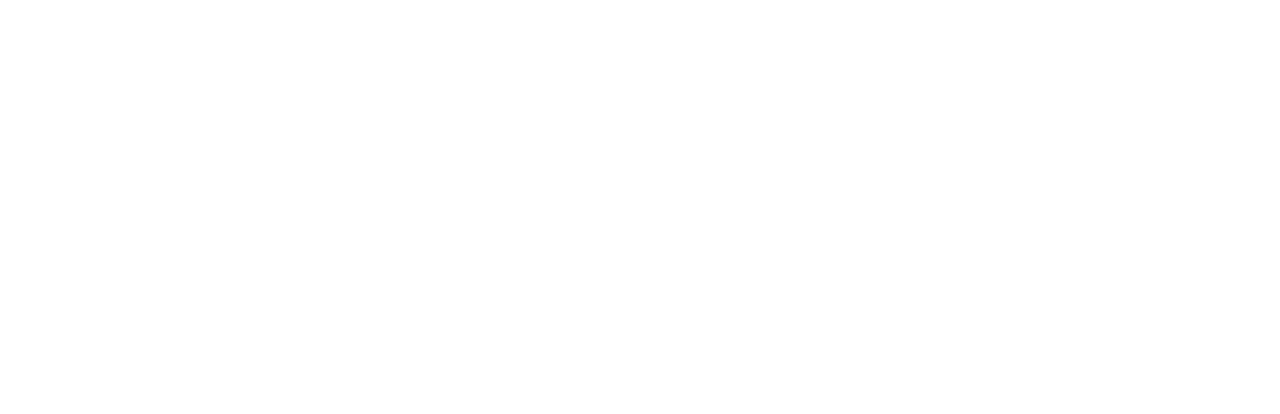
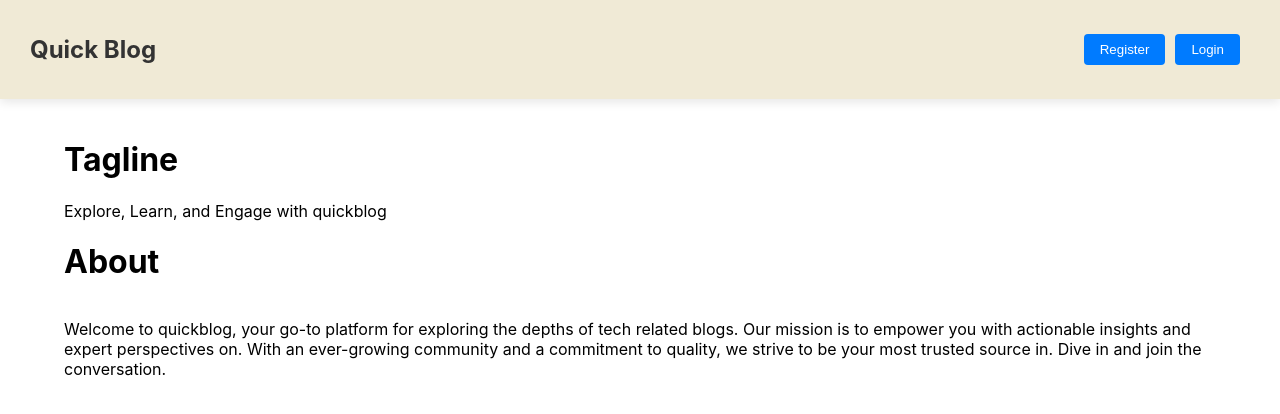
Before and after one commit to dhaneshkumarTech/blog-fronted, a React (Create React App) app: page / in a window 1280 px wide. Before the commit this address had no page. Shown: the top 414 px of the page. Built offline with nearby package versions, Linux system fonts and the light colour scheme; the HTML template or start-up script is replaced by a standard one.

Commit message:
Protected Routes Implemented

```diff
--- a/src/App.css
+++ b/src/App.css
@@ -8,15 +8,30 @@
   /* A lighter shade of antiquewhite */
   box-shadow: 0px 3px 10px rgba(0, 0, 0, 0.1);
 }
-
-/* Title */
+.body{
+  width: 90%;
+  margin: auto;
+}
 .title {
   font-size: 1.5em;
   color: #333;
   font-weight: 700;
+  cursor: pointer;;
 }
 
-/* Container for the entire registration form */
+button {
+  background-color: #007bff;
+  color: white;
+  padding: 12px 20px;
+  border: none;
+  border-radius: 4px;
+  cursor: pointer;
+}
+
+button:hover {
+  background-color: #0056b3;
+}
+
 .register {
   width: 100%;
   max-width: 400px;
@@ -26,7 +41,6 @@
   border-radius: 8px;
 }
 
-/* Style for the form inside the container */
 .register-form {
   display: flex;
   flex-direction: column;
@@ -52,31 +66,6 @@ input[type="password"] {
   border-radius: 4px;
 }
 
-/* Style for the Submit button */
-button {
-    background-color: #007bff;
-    color: white;
-    padding: 12px 20px;
-    border: none;
-    border-radius: 4px;
-    cursor: pointer;
-}
-
-button:hover {
-    background-color: #0056b3;
-}
-
-/* Style for the Register link */
-.register-btn {
-    text-decoration: none;
-    color: #007bff;
-}
-
-.register-btn:hover {
-    text-decoration: underline;
-}
-
-/* Container for the entire registration form */
 .register {
   width: 100%;
   max-width: 400px;
@@ -116,7 +105,6 @@ input[type="password"] {
   border-radius: 4px;
 }
 
-/* Style for the Submit button */
 button {
   background-color: #007bff;
   color: white;
@@ -126,21 +114,26 @@ button {
   cursor: pointer;
 }
 
-button:hover {
-    background-color: #0056b3;
+.register-btn {
+  padding: 8px 16px;
+  cursor: pointer;
+  margin-right: 5px;
 }
 
-/* Style for the Register and Login links */
-.register-btn,
 .login-btn {
-    text-decoration: none;
-    color: #007bff;
+  padding: 8px 16px;
+  cursor: pointer;
+  margin-left: 5px;
 }
 
-.register-btn:hover,
-.login-btn:hover {
-    text-decoration: underline;
+button:hover {
+  background-color: red;
 }
+
+.header-btn {
+  padding: 10px;
+}
+
 
 
 /* Styles for the Dashboard header */
@@ -151,16 +144,6 @@ button:hover {
   padding: 20px;
   background-color: #333;
   color: white;
-}
-
-/* ... Existing styles ... */
-
-.adminheader {
-    display: flex;
-    justify-content: space-between;
-    align-items: center;
-    padding: 10px;
-    border-bottom: 1px solid #ccc;
 }
 
 .adminName {
@@ -233,6 +216,7 @@ button:hover {
 .creaters:hover {
   background-color: #0056b3;
 }
+
 /* ... Existing styles ... */
 
 /* User data list */
--- a/src/App.js
+++ b/src/App.js
@@ -2,20 +2,24 @@ import React from 'react';
 import './App.css';
 import { BrowserRouter, Routes, Route } from 'react-router-dom'
 
+import Home from './components/HomeScreen';
 import Register from './components/AuthScreen/RegisterScreen';
 import Login from './components/AuthScreen/LoginScreen';
-import Dashborad from './components/dashboard';
+
+import ProtectedRoute from './components/ProtectedRoute';
 import AdminDashboard from './components/AdminScreen/AdminDashboard'
+
 
 function App() {
   return (
     <BrowserRouter>
       <Routes>
-        <Route path='/quickblog/dashboard' element={<Dashborad />}></Route>
-        <Route path='/quickblog/register' element={<Register ister />}></Route>
-        <Route path='/quickblog/login' element={<Login />}></Route>
-        <Route path='/quickblog/admindashboard' element={<AdminDashboard />}></Route>
-
+        <Route path='/'>
+          <Route path='' element={<Home />}></Route>
+          <Route path='register' element={<Register />}></Route>
+          <Route path='login' element={<Login />}></Route>
+          <Route path='admindashboard' element={<ProtectedRoute Component={AdminDashboard} />}></Route>
+        </Route>
       </Routes>
     </BrowserRouter >
   );
--- a/src/components/AuthScreen/LoginScreen.js
+++ b/src/components/AuthScreen/LoginScreen.js
@@ -1,6 +1,7 @@
 import React, { useState } from "react";
-import { Link, useNavigate } from "react-router-dom";
+import { useNavigate } from "react-router-dom";
 import axios from "axios";
+import Header from "../Header";
 
 
 
@@ -30,32 +31,24 @@ function Login() {
                 localStorage.setItem("token", response.data.token)
                 const user = response.data.user
                 if (user.role === "admin") {
-                    navigate('/quickblog/admindashboard',
+                    navigate('/admindashboard',
                         {
                             state: { name: user.name }
                         }
                     );
                 }
-                if (user.role === "creater")
-                    navigate('/dashborad')
-                if (user.role === "consumer") {
-                    navigate('/admindashborad')
-                }
-
+                if (user.role === "creater") { }
+                if (user.role === "consumer") { }
             })
             .catch((err) => {
 
                 console.log(err)
             })
     }
-
     return (
         <div>
-            <div className="header">
-                <h2 className="title">Quick Blog</h2>
-                <div>
-                    <Link to="/register" className="register-btn" >Register</Link>
-                </div>
+            <div>
+                <Header />
             </div>
             <div className="register">
                 <form className="register-form" onSubmit={handleLogin}>
--- a/src/components/AuthScreen/RegisterScreen.js
+++ b/src/components/AuthScreen/RegisterScreen.js
@@ -1,7 +1,7 @@
 import React, { useState } from "react";
 import axios from 'axios'
-import { Link, useNavigate } from "react-router-dom";
-
+import { useNavigate } from "react-router-dom";
+import Header from "../Header";
 
 function Register() {
     const navigate = useNavigate()
@@ -35,12 +35,10 @@ function Register() {
     }
 
     return (
-        <div> <div className="header">
-            <h2 className="title">Quick Blog</h2>
+        <div>
             <div>
-                <Link to="/login" className="login-btn" >Login</Link>
+                <Header />
             </div>
-        </div>
             <div className="register">
 
                 <form className="register-form" onSubmit={handleRegister}>
--- /dev/null
+++ b/src/components/HomeScreen.js
@@ -0,0 +1,18 @@
+import React from "react";
+import Header from "./Header";
+function HomeScreen() {
+
+    return (
+        <div>
+            <Header />
+            <div className="body">
+                <h1>Tagline</h1>
+                <p1>Explore, Learn, and Engage with quickblog</p1>
+                <h1>About</h1>
+                <p>Welcome to quickblog, your go-to platform for exploring the depths of tech related blogs. Our mission is to empower you with actionable insights and expert perspectives on. With an ever-growing community and a commitment to quality, we strive to be your most trusted source in. Dive in and join the conversation.</p>
+            </div>
+        </div>
+    )
+}
+
+export default HomeScreen
--- /dev/null
+++ b/src/components/ProtectedRoute.js
@@ -0,0 +1,24 @@
+import React, { useState, useEffect } from "react";
+import { useNavigate } from 'react-router-dom'
+
+const ProtectedRoute = (props) => {
+    const [isLoggedIn, setIsLoggedIn] = useState(true)
+
+    const { Component } = props
+    const navigate = useNavigate()
+    useEffect(() => {
+        let token = localStorage.getItem('token')
+        if (!token) {
+            navigate('/login')
+        }
+        setIsLoggedIn(true)
+    }, [navigate])
+
+    return (
+        <div>
+            {isLoggedIn && <is Component />}
+        </div>
+    )
+}
+
+export default ProtectedRoute
--- a/src/components/dashboard.js
+++ /dev/null
@@ -1,12 +0,0 @@
-import React from "react";
-
-function Dashborad() {
-
-    return (
-        <div>
-
-        </div>
-    )
-}
-
-export default Dashborad
--- a/src/components/header.js
+++ b/src/components/header.js
@@ -1,10 +1,14 @@
 import React from "react";
+import { useNavigate } from "react-router-dom";
 function Header() {
+    const navigate = useNavigate()
     return (
         <div >
             <div className="header">
-                <h2 className="title">Quick Blog</h2>
+                <h2 className="title" onClick={() => navigate('/')}>Quick Blog</h2>
                 <div className="header-btn">
+                    <button className="register-btn" onClick={() => navigate('/register')}>Register</button>
+                    <button className="login-btn" onClick={() => navigate('/login')}>Login</button>
                 </div>
             </div>
         </div>
```
Also changed, not shown: src/components/AdminScreen/AdminDashboard.js (+1 -9 lines), src/components/home.js (deleted, +0 -12 lines). Lines whose indentation alone changed are shown as unchanged.
